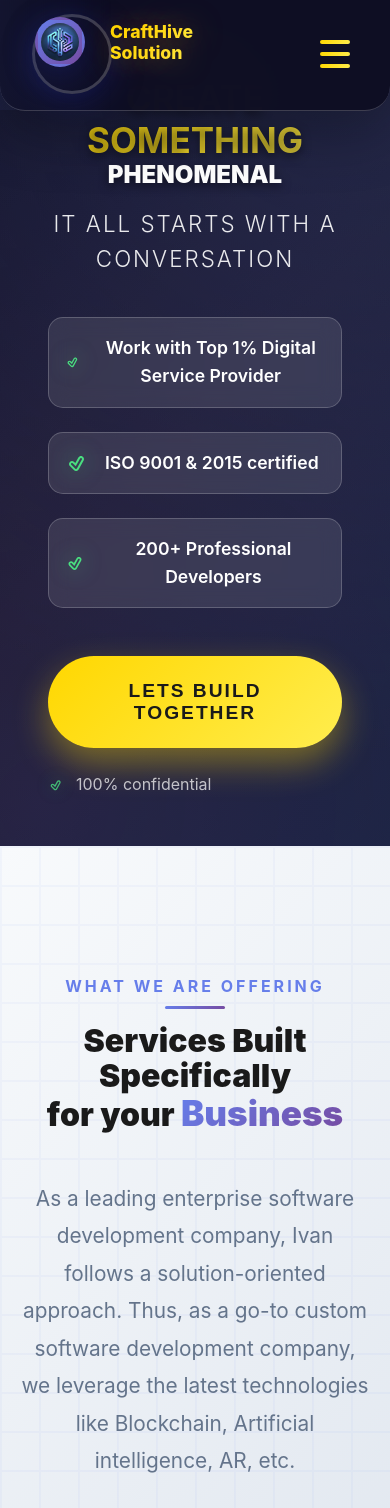
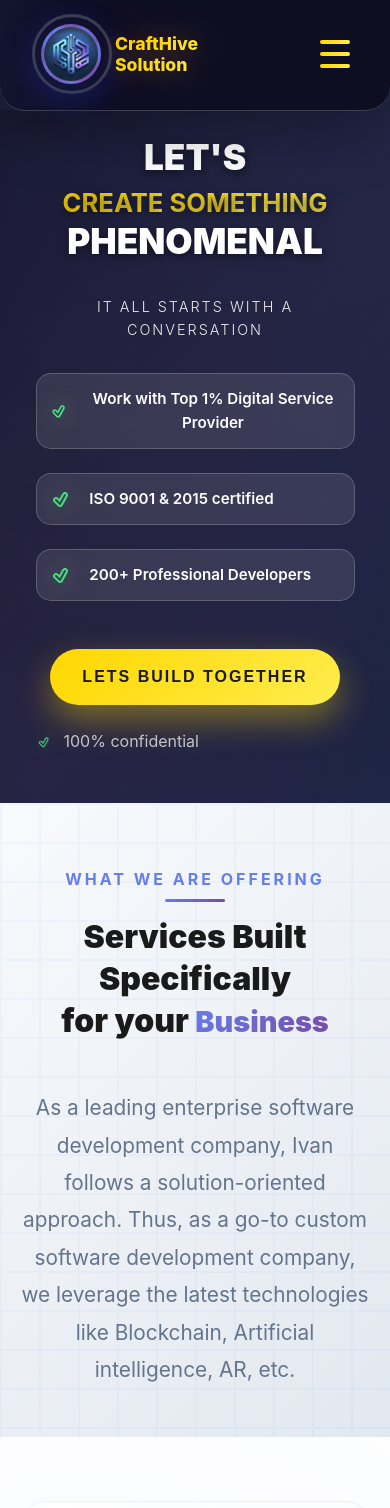
Before and after one commit to Hammad-i220628/CraftHive-Solution-portfolio, a React (Vite) app in the folder Frontend/: page /Home in a window 390 px wide. Shown: the top 1508 px of the page. Built offline with nearby package versions, Linux system fonts and the light colour scheme.

Commit message:
Added media queries to set the position of the logo

```diff
--- a/Frontend/src/App.jsx
+++ b/Frontend/src/App.jsx
@@ -9,6 +9,8 @@ import HighlightingServices from "./Home/HighlightingServices";
 import ContactForm from './Contact us/ContactForm';
 import Home from "./Home/Home";
 import './index.css'
+import './responsive.css'
+import './logo-fix.css'
 import Footer from "./Home/Footer";
 import About from './About us/About'
 import SeparateComp from "./Home/SeparateComp";
--- a/Frontend/src/Home/Home.jsx
+++ b/Frontend/src/Home/Home.jsx
@@ -33,7 +33,7 @@ const Home = () => {
     <>
      <div className='container'>
   <div className='child1'>
-    <h1>LET'S <span style={{ fontSize: "35px", fontWeight: "bold" }}>CREATE SOMETHING</span><br />PHENOMENAL</h1>
+    <h1>LET'S <span className="create-text">CREATE SOMETHING</span><br />PHENOMENAL</h1>
     <h3>IT ALL STARTS WITH A CONVERSATION</h3>
     <ul>
       <h4><TiTickOutline />Work with Top 1% Digital Service Provider</h4>
@@ -53,7 +53,7 @@ const Home = () => {
         <div className='container1'>
           <div className='c1child1'>
             <p>What we are Offering</p>
-            <h1>Services Built Specifically <br/>for your <span style={{fontSize: "35px", fontWeight:'bolder'}}>Business</span></h1>
+            <h1>Services Built Specifically <br/>for your <span className="business-text">Business</span></h1>
 
           </div>
 
@@ -108,36 +108,14 @@ const Home = () => {
       </div>
       {/* portion 4.................. */}
 
-    <div style={{ textAlign: "center", padding: "1rem", backgroundColor : "#1A1C1B"
-       }}>
-  <h1
-    style={{
-      margin: "1rem auto",
-      color: "white",
-      fontFamily: "sans-serif",
-      fontSize: "2rem",
-      lineHeight: "1.5",
-
-
-    }}
-  >
+    <div className="fullstack-section">
+  <h1 className="fullstack-heading">
     Design. Develop. Maintain. Scale. Your{" "}
-    <span style={{ color: "rgba(223, 13, 13, 0.836)", fontSize: "2.4rem",fontWeight:"bolder" }}>
-      Full-Stack Development
-    </span>
+    <span className="fullstack-highlight">Full-Stack Development</span>
     <br />
-    <span style={{ display: "block", fontSize: "2rem", marginTop: "0.5rem" }}>
-      Partner
-    </span>
+    <span className="fullstack-partner">Partner</span>
   </h1>
-  <p
-    style={{
-      color: "white",
-      fontSize: "1.1rem",
-      maxWidth: "600px",
-      margin: "0.5rem auto",
-    }}
-  >
+  <p className="fullstack-description">
     A Team of 50+ Experts Across 30+ Advanced Technologies
   </p>
 </div>
@@ -216,32 +194,32 @@ const Home = () => {
   <div className="team-box" data-aos="flip-left" data-aos-duration="1000">
     <MdOutlineRocket className="team-icon" />
     <h2>8+</h2>
-    <div style={{ fontSize: '1rem', color: 'white' }}>Years Experience</div>
+    <div className="team-box-description">Years Experience</div>
   </div>
   <div className="team-box" data-aos="flip-left" data-aos-duration="1000">
     <GiDarkSquad className="team-icon" />
     <h2>120+</h2>
-    <div style={{ fontSize: '1rem', color: 'white' }}>Talented Squad</div>
+    <div className="team-box-description">Talented Squad</div>
   </div>
   <div className="team-box" data-aos="flip-left" data-aos-duration="1000">
     <HiOutlineDesktopComputer className="team-icon" />
     <h2>500+</h2>
-    <div style={{ fontSize: '1rem', color: 'white' }}>Projects Delivered</div>
+    <div className="team-box-description">Projects Delivered</div>
   </div>
   <div className="team-box" data-aos="flip-left" data-aos-duration="1000">
     <RiReservedFill className="team-icon" />
     <h2>40+</h2>
-    <div style={{ fontSize: '1rem', color: 'white' }}>Countries Served</div>
+    <div className="team-box-description">Countries Served</div>
   </div>
   <div className="team-box" data-aos="flip-left" data-aos-duration="1000">
     <RiShakeHandsLine className="team-icon" />
     <h2>99%</h2>
-    <div style={{ fontSize: '1rem', color: 'white' }}>Client Satisfaction</div>
+    <div className="team-box-description">Client Satisfaction</div>
   </div>
   <div className="team-box" data-aos="flip-left" data-aos-duration="1000">
     <MdOutlineVerticalAlignTop className="team-icon" />
     <h2>Top</h2>
-    <div style={{ fontSize: '1rem', color: 'white' }}>Top Rating</div>
+    <div className="team-box-description">Top Rating</div>
   </div>
 </div>
 
--- /dev/null
+++ b/Frontend/src/logo-fix.css
@@ -0,0 +1,30 @@
+/* Right-positioned logo in circle */
+.logo-img {
+  width: 60px;
+  height: 60px;
+  border-radius: 50%;
+  margin-right: 20px;
+  box-shadow: 0 8px 32px rgba(31, 38, 135, 0.37);
+  border: 3px solid transparent;
+  background: linear-gradient(135deg, #667eea 0%, #764ba2 100%);
+  object-fit: cover;
+  object-position: 70% center; /* Shift image slightly more left but still on right side */
+  padding: 0;
+  position: relative;
+  overflow: hidden;
+  transform: translateX(6px); /* Reduced nudge for finer positioning */
+}
+
+/* Fix for the logo container */
+.logo-container {
+  position: relative;
+  overflow: visible;
+}
+
+/* Adjust the navigation logo for perfect alignment */
+.navbar .logo {
+  display: flex;
+  align-items: center;
+  justify-content: flex-start; /* Shift entire logo section to the left */
+  margin-right: 20px; /* Increased margin to push it more left */
+}
--- /dev/null
+++ b/Frontend/src/responsive.css
@@ -0,0 +1,264 @@
+/* Responsive Styles for CraftHive Solution */
+
+/* Base Heading Styles */
+.child1 h1 {
+  font-size: clamp(2.5rem, 6vw, 5rem);
+  font-weight: 900;
+  line-height: 1.2;
+  margin-bottom: 2rem;
+}
+
+.child1 h1 span {
+  font-size: clamp(1.8rem, 4vw, 3.5rem);
+  display: inline-block;
+}
+
+.child1 h3 {
+  font-size: clamp(1rem, 2vw, 1.4rem);
+  margin-bottom: 2rem;
+}
+
+/* Container Responsiveness */
+.container {
+  display: flex;
+  flex-direction: column;
+  padding: 2rem 5%;
+  min-height: auto;
+  padding-top: 120px; /* Account for fixed navbar */
+}
+
+@media (min-width: 992px) {
+  .container {
+    flex-direction: row;
+    min-height: 100vh;
+  }
+
+  .child1 {
+    max-width: 60%;
+  }
+}
+
+/* Service Section Responsive */
+.c1child1 h1 {
+  font-size: clamp(2rem, 5vw, 4rem);
+  line-height: 1.3;
+}
+
+.c1child1 h1 span {
+  font-size: clamp(1.8rem, 4vw, 3.5rem);
+}
+
+/* "CREATE SOMETHING PHENOMENAL" Section */
+.container h1 {
+  word-wrap: break-word;
+  hyphens: auto;
+}
+
+/* Special Text Classes */
+.create-text {
+  font-size: clamp(1.8rem, 4vw, 3.5rem);
+  font-weight: bold;
+  display: inline-block;
+}
+
+.business-text {
+  font-size: clamp(1.8rem, 4vw, 3.5rem);
+  font-weight: bolder;
+  display: inline-block;
+}
+
+/* Full Stack Development Section */
+.fullstack-section {
+  text-align: center;
+  padding: 1.5rem;
+  background-color: #1A1C1B;
+}
+
+.fullstack-heading {
+  margin: 1rem auto;
+  color: white;
+  font-family: sans-serif;
+  font-size: clamp(1.5rem, 3vw, 2rem);
+  line-height: 1.5;
+  word-wrap: break-word;
+  hyphens: auto;
+}
+
+.fullstack-highlight {
+  color: rgba(223, 13, 13, 0.836);
+  font-size: clamp(1.8rem, 3.5vw, 2.4rem);
+  font-weight: bolder;
+  display: inline-block;
+}
+
+.fullstack-partner {
+  display: block;
+  font-size: clamp(1.5rem, 3vw, 2rem);
+  margin-top: 0.5rem;
+}
+
+.fullstack-description {
+  color: white;
+  font-size: clamp(0.9rem, 2vw, 1.1rem);
+  max-width: 600px;
+  margin: 0.5rem auto;
+}
+
+/* Teams and Tech Sections Responsive */
+.tech-container, .team-container {
+  grid-template-columns: repeat(auto-fit, minmax(150px, 1fr));
+}
+
+.team-box-description {
+  font-size: 1rem;
+  color: white;
+}
+
+/* Fix for logo image to ensure it stays in circle */
+.logo-img {
+  width: 60px;
+  height: 60px;
+  border-radius: 50%;
+  margin-right: 25px;
+  box-shadow: var(--shadow-light);
+  transition: var(--transition);
+  border: 3px solid transparent;
+  background: var(--primary-gradient);
+  padding: 3px;
+  object-fit: contain;
+  display: flex;
+  align-items: center;
+  justify-content: center;
+  overflow: hidden;
+}
+
+/* Make logo image responsive on smaller screens */
+@media (max-width: 768px) {
+  .logo-img {
+    width: 50px;
+    height: 50px;
+    margin-right: 15px;
+  }
+}
+
+@media (max-width: 480px) {
+  .logo-img {
+    width: 45px;
+    height: 45px;
+    margin-right: 10px;
+    border-width: 2px;
+  }
+}
+
+@media (min-width: 768px) {
+  .tech-container, .team-container {
+    grid-template-columns: repeat(auto-fit, minmax(180px, 1fr));
+  }
+}
+
+/* Mobile Specific Styles */
+@media (max-width: 768px) {
+  .container1, .container2, .form-container1 {
+    padding: 4rem 5% 3rem;
+  }
+
+  .child1 ul h4 {
+    font-size: 0.95rem;
+    padding: 0.8rem;
+  }
+
+  .child1 button {
+    padding: 1.2rem 2rem;
+    font-size: 1rem;
+  }
+
+  .input-field, .submit-button {
+    width: 100%;
+    margin-bottom: 1rem;
+  }
+
+  .form-container1 {
+    flex-direction: column;
+  }
+
+  /* Text size for mobile */
+  div[style*="textAlign: center"] h1 {
+    font-size: 1.5rem !important;
+  }
+
+  div[style*="textAlign: center"] h1 span {
+    font-size: 1.8rem !important;
+  }
+}
+
+/* Small Mobile Specific Styles */
+@media (max-width: 480px) {
+  .child1 h1 {
+    font-size: 2.2rem;
+  }
+
+  .child1 h1 span {
+    font-size: 1.6rem;
+  }
+
+  .child1 h3 {
+    font-size: 0.9rem;
+  }
+
+  .box {
+    padding: 2rem 1.5rem;
+  }
+
+  .tech-box, .team-box {
+    padding: 1.5rem 1rem;
+  }
+
+  .fullstack-highlight {
+    font-size: 1.6rem;
+  }
+
+  .fullstack-heading,
+  .fullstack-partner {
+    font-size: 1.3rem;
+  }
+
+  .team-box-description {
+    font-size: 0.9rem;
+  }
+}
+
+/* Extra Small Mobile Specific Styles */
+@media (max-width: 320px) {
+  .child1 h1 {
+    font-size: 1.8rem;
+  }
+
+  .child1 h1 span {
+    font-size: 1.4rem;
+  }
+
+  .child1 h3 {
+    font-size: 0.8rem;
+  }
+
+  .box, .tech-box, .team-box {
+    padding: 1rem 0.8rem;
+  }
+
+  .box span, .tech-box span {
+    font-size: 0.9rem;
+  }
+
+  .team-box h2 {
+    font-size: 1.5rem;
+  }
+
+  .fullstack-highlight {
+    font-size: 1.4rem;
+  }
+
+  .fullstack-heading,
+  .fullstack-partner {
+    font-size: 1.1rem;
+  }
+}
```
Also changed, not shown: Frontend/src/index.css (line endings or trailing spaces).
